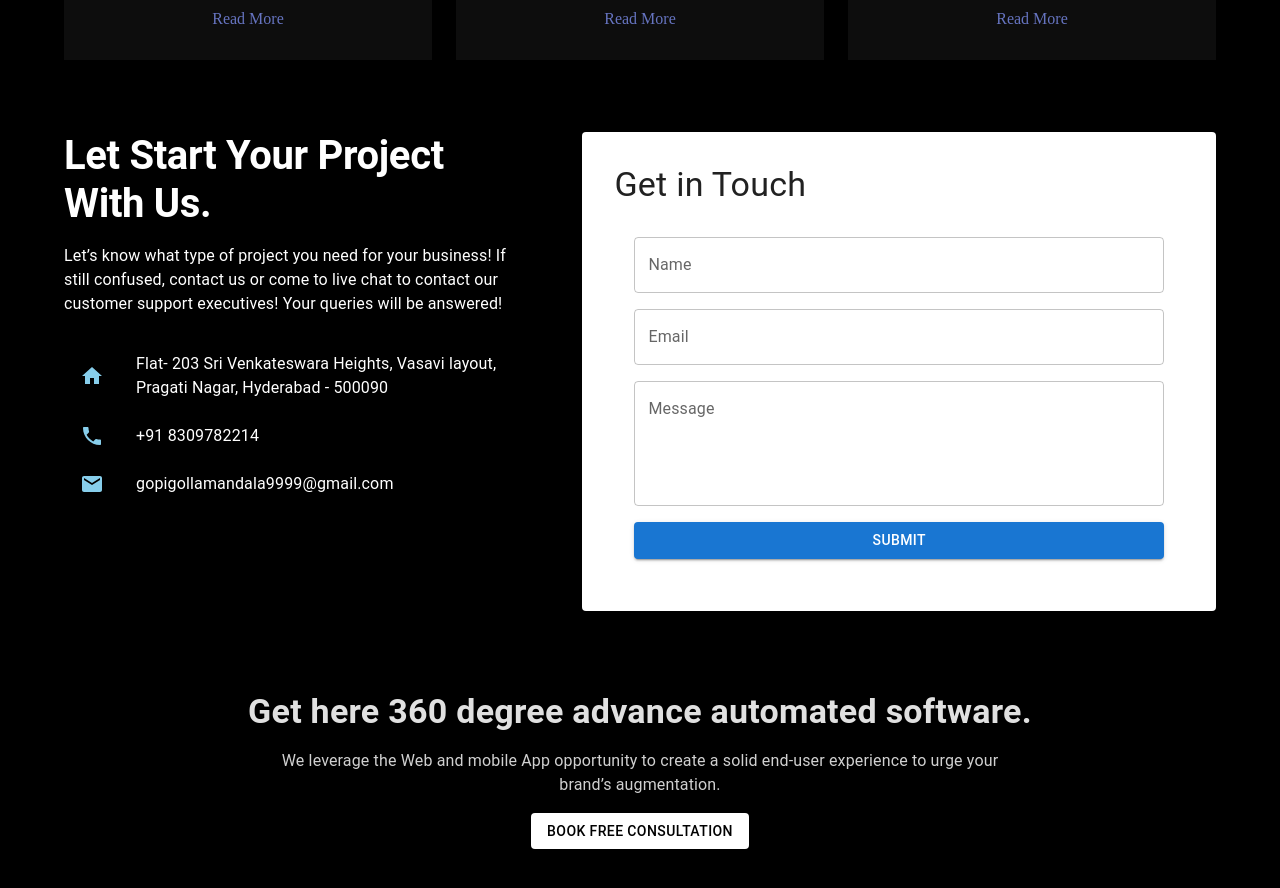
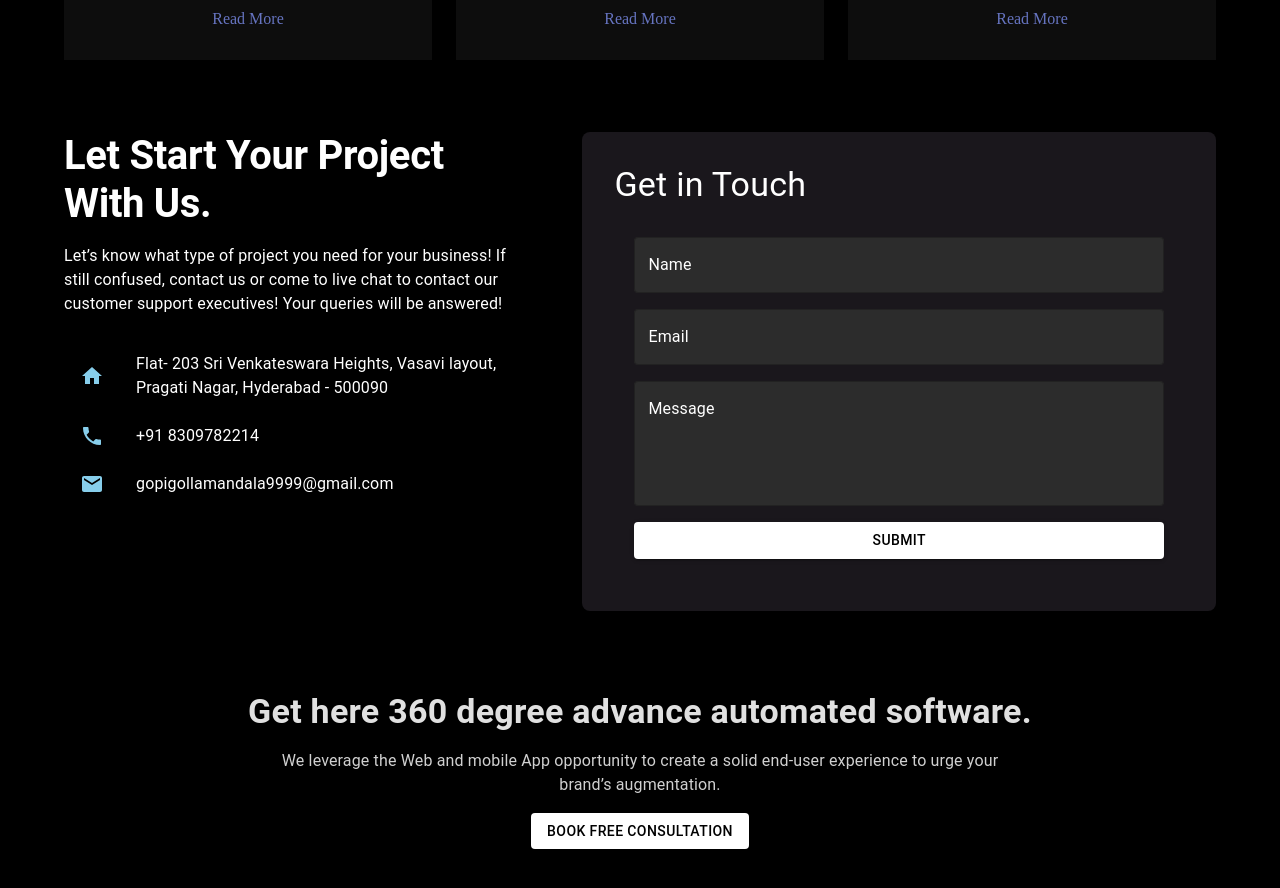
Before and after one commit to SkoolSaver/anuTechFronted, a Next.js app: page / in a window 1280 px wide. Shown: the part 4140-5028 px from the top of the page. Built offline with nearby package versions, Linux system fonts and the light colour scheme.

Commit message:
update form color mappings

```diff
--- a/app/globals.css
+++ b/app/globals.css
@@ -2,6 +2,7 @@
   margin: 0;
   padding: 0;
   box-sizing: border-box;
+  outline: none;
 }
 
 body {
@@ -262,3 +263,9 @@ button {
 button:hover {
   background-color: #0056b3;
 }
+
+/* Optional: Add a custom focus style for accessibility */
+:focus {
+  outline: 2px solid transparent; /* Change to a color that matches your design */
+  outline-offset: 2px;
+}
--- a/app/sections/components/home-components/ContactUs.jsx
+++ b/app/sections/components/home-components/ContactUs.jsx
@@ -55,8 +55,8 @@ const ContactUs = () => {
         </Box>
 
         <Box width={{ xs: '100%', md: '55%' }}>
-          <Card sx={{ p: 4 }}>
-            <Typography variant="h4" component="h1" gutterBottom>
+          <Card sx={{ p: 4, backgroundColor: '#1a171c', borderRadius: '8px' }}>
+            <Typography variant="h4" component="h1" gutterBottom color="white">
               Get in Touch
             </Typography>
             <Box
@@ -67,10 +67,35 @@ const ContactUs = () => {
                 gap: 2,
               }}
             >
-              <TextField label="Name" variant="outlined" fullWidth />
-              <TextField label="Email" variant="outlined" fullWidth />
-              <TextField label="Message" variant="outlined" fullWidth multiline rows={4} />
-              <Button variant="contained" color="primary" type="submit">
+              <TextField
+                label="Name"
+                variant="outlined"
+                fullWidth
+                InputLabelProps={{ style: { color: 'white' } }}
+                InputProps={{ style: { color: 'white', backgroundColor: '#2c2c2c', borderRadius: '4px' } }}
+              />
+              <TextField
+                label="Email"
+                variant="outlined"
+                fullWidth
+                InputLabelProps={{ style: { color: 'white' } }}
+                InputProps={{ style: { color: 'white', backgroundColor: '#2c2c2c', borderRadius: '4px' } }}
+              />
+              <TextField
+                label="Message"
+                variant="outlined"
+                fullWidth
+                multiline
+                rows={4}
+                InputLabelProps={{ style: { color: 'white' } }}
+                InputProps={{ style: { color: 'white', backgroundColor: '#2c2c2c', borderRadius: '4px' } }}
+              />
+              <Button
+                variant="contained"
+                color="primary"
+                type="submit"
+                sx={{ backgroundColor: 'white', color: 'black', '&:hover': { backgroundColor: '#e0e0e0' } }}
+              >
                 Submit
               </Button>
             </Box>
```
